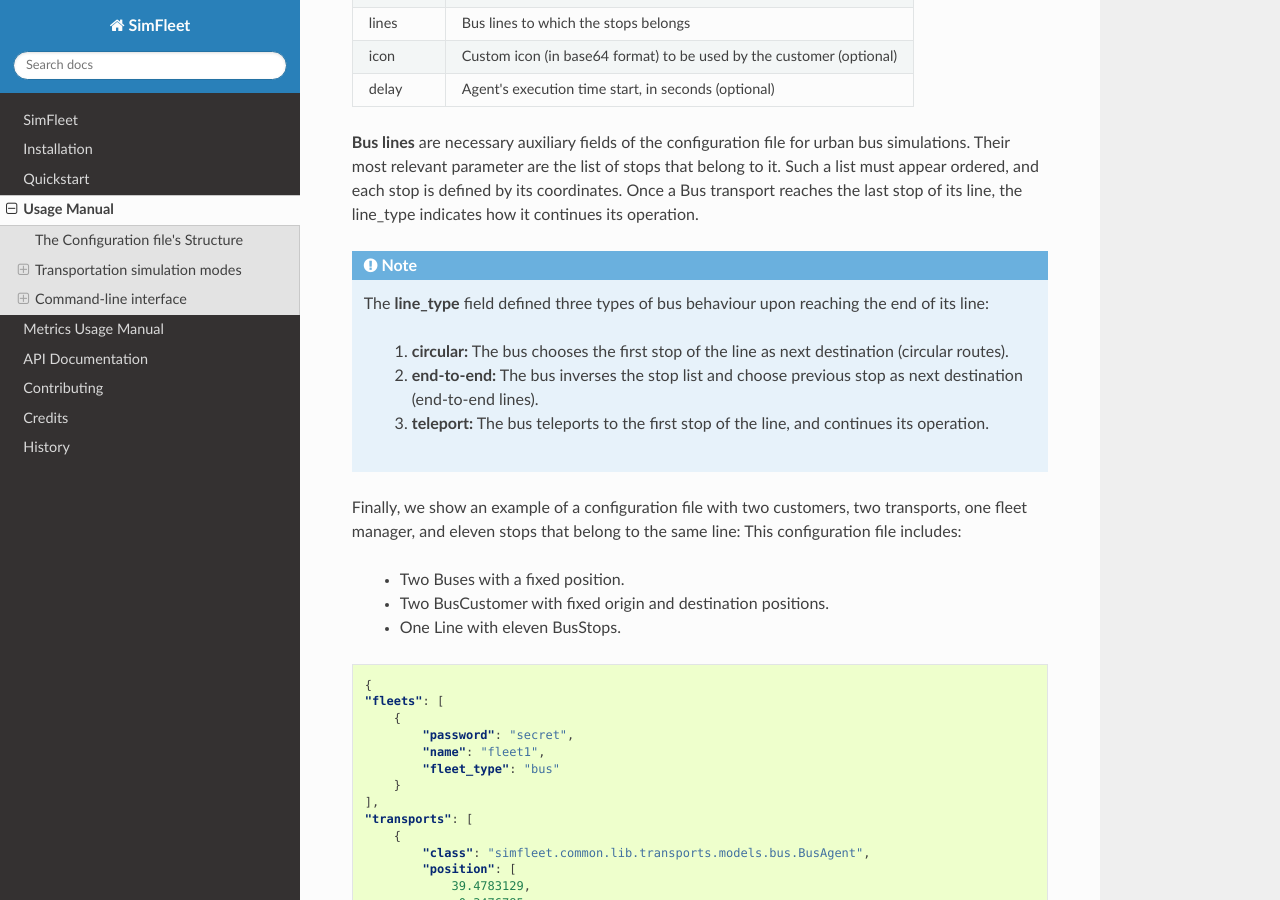
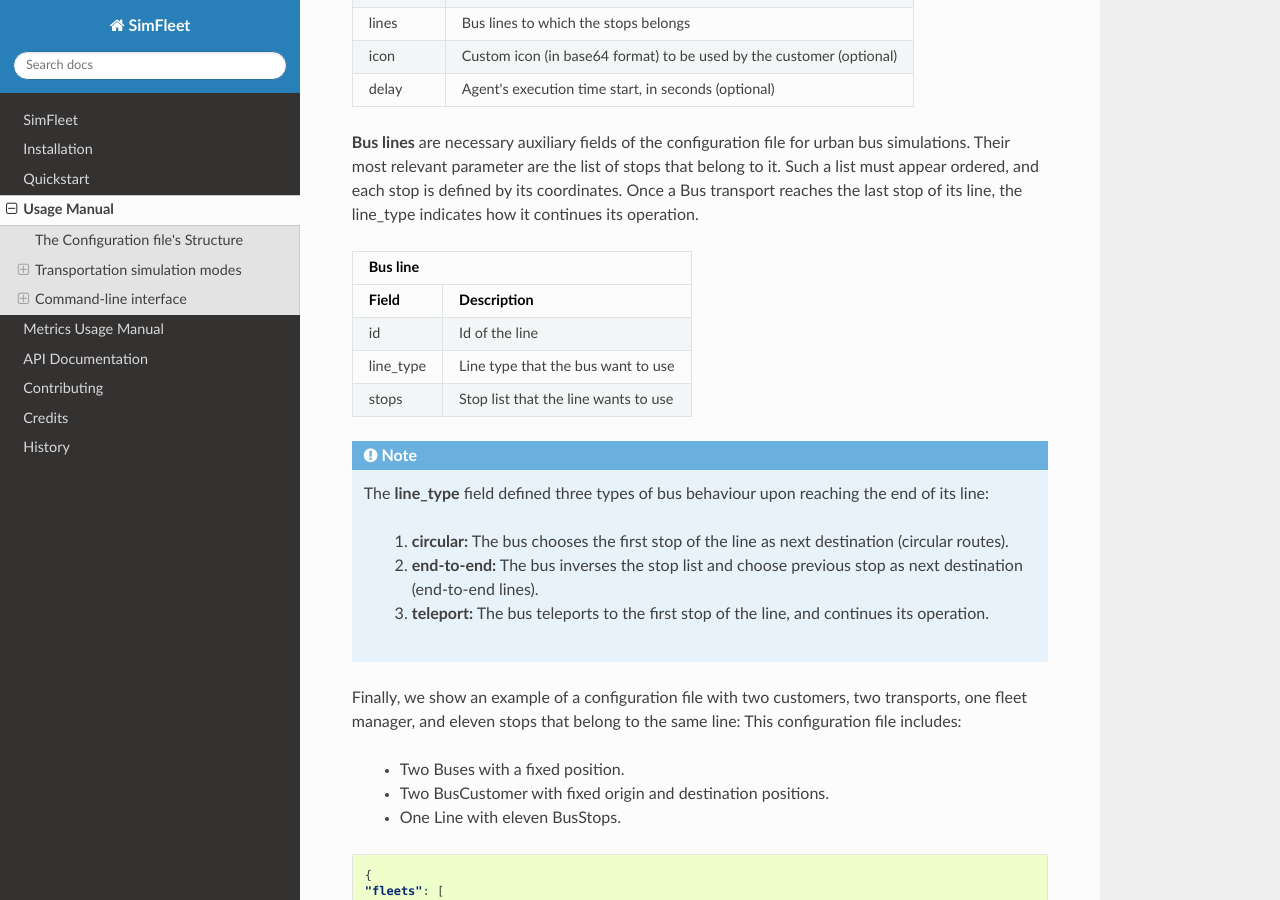
Before and after one commit to javipalanca/simfleet, a Sphinx documentation site: the page built from docs/advanced-config.rst, in a window 1280 px wide and 900 px high, scrolled down 14254 px. Built offline with Sphinx 7.4.7 and the Read the Docs theme 3.1.0, drawn with Linux system fonts in a browser that asks for light colours; pages that are not in the unit, such as notebooks, are missing from menus.

Commit message:
Documentation - fix errors

```diff
--- a/docs/advanced-config.rst
+++ b/docs/advanced-config.rst
@@ -777,7 +777,7 @@ each stop is defined by its coordinates. Once a Bus transport reaches the last s
 indicates how it continues its operation.
 
 +--------------------------------------------------------------------------------------+
-|  Bus line                                                                           |
+|  Bus line                                                                            |
 +-------------+------------------------------------------------------------------------+
 |  Field      |  Description                                                           |
 +=============+========================================================================+
--- a/docs/metrics.rst
+++ b/docs/metrics.rst
@@ -158,7 +158,7 @@ Specifically, these metrics include:
 
 Example CLI Output:
 
-.. code-block:: json:
+.. code-block:: console
 
     2024-12-20 15:12:53.351 | WARNING  | simfleet.simulator:run:1391 - Agent[simulator_taxis]: The agent has a mailbox size of (0)
     2024-12-20 15:12:53.381 | INFO     | simfleet.simulator:stop:585 - Stopping simulation...
```
